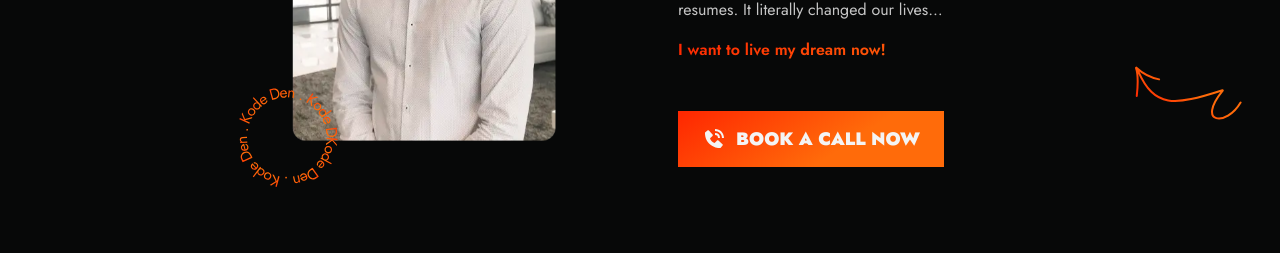
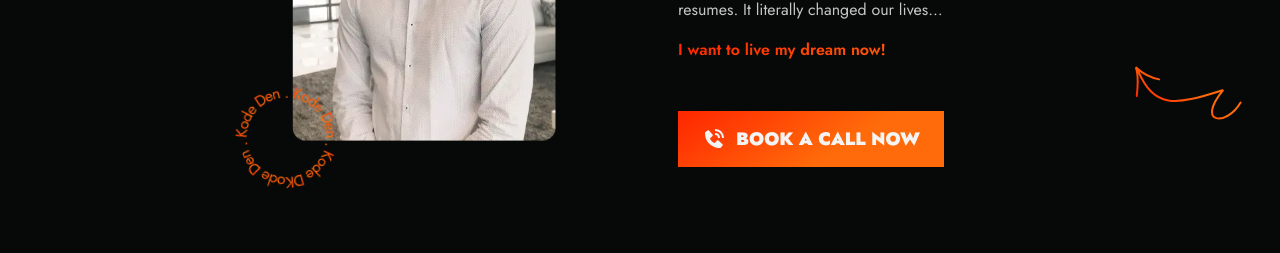
Before and after one commit to Pankajsiwach123321/Mini-Course, a React (Vite) app: page / in a window 1280 px wide. Shown: the part 5279-5532 px from the top of the page. Built offline with nearby package versions, Linux system fonts and the light colour scheme.

Commit message:
animation rotate

```diff
--- a/src/App.css
+++ b/src/App.css
@@ -523,6 +523,10 @@
   animation: spin 1.5s linear infinite;
 }
 
+.animation-rotate {
+  animation: spin 30s linear infinite;
+}
+
 @keyframes spin {
   0% {
     transform: rotate(0deg);
--- a/src/Components/Weare.jsx
+++ b/src/Components/Weare.jsx
@@ -22,7 +22,7 @@ const Weare = () => {
                 width={474}
                 className=" max-w-474 w-100 max-h-sm-389  "
               />
-              <span className="round-text">
+              <span className="round-text animation-rotate">
                 <RoundLogo />
               </span>
             </div>
```
